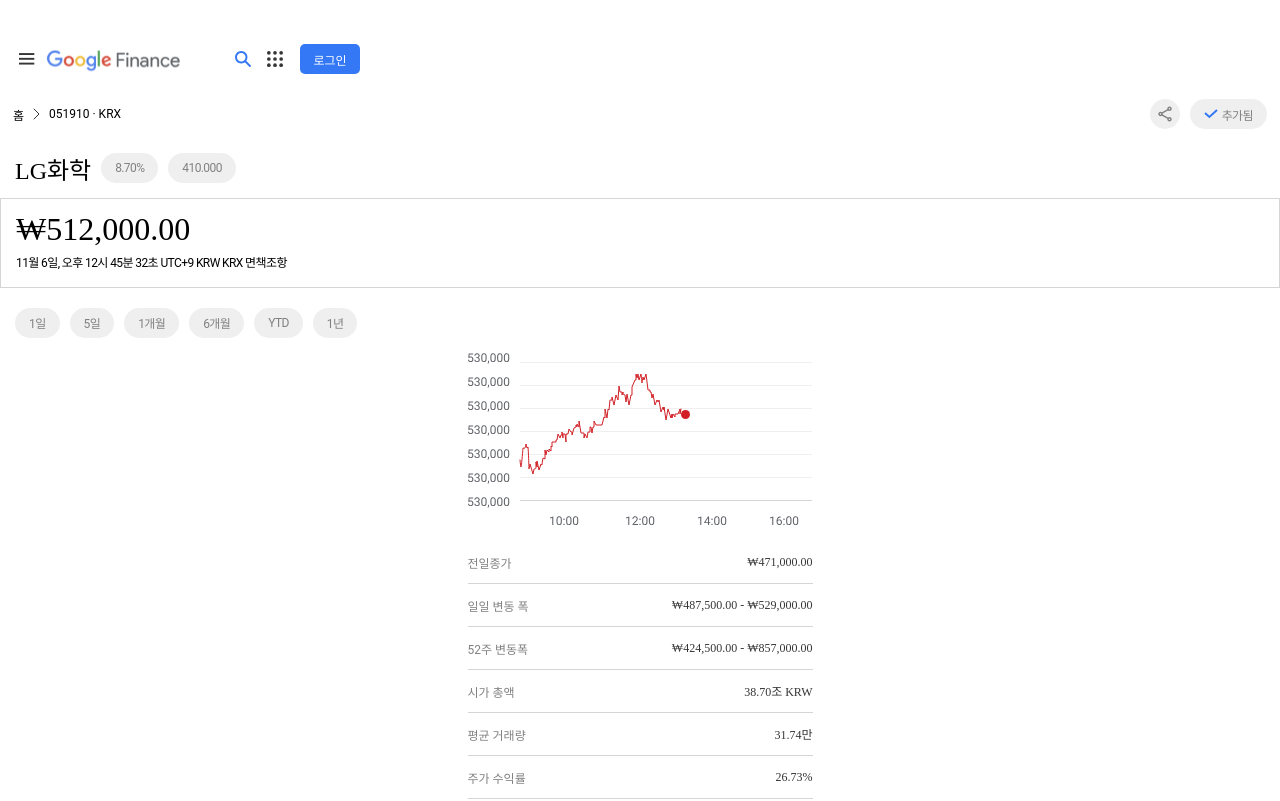
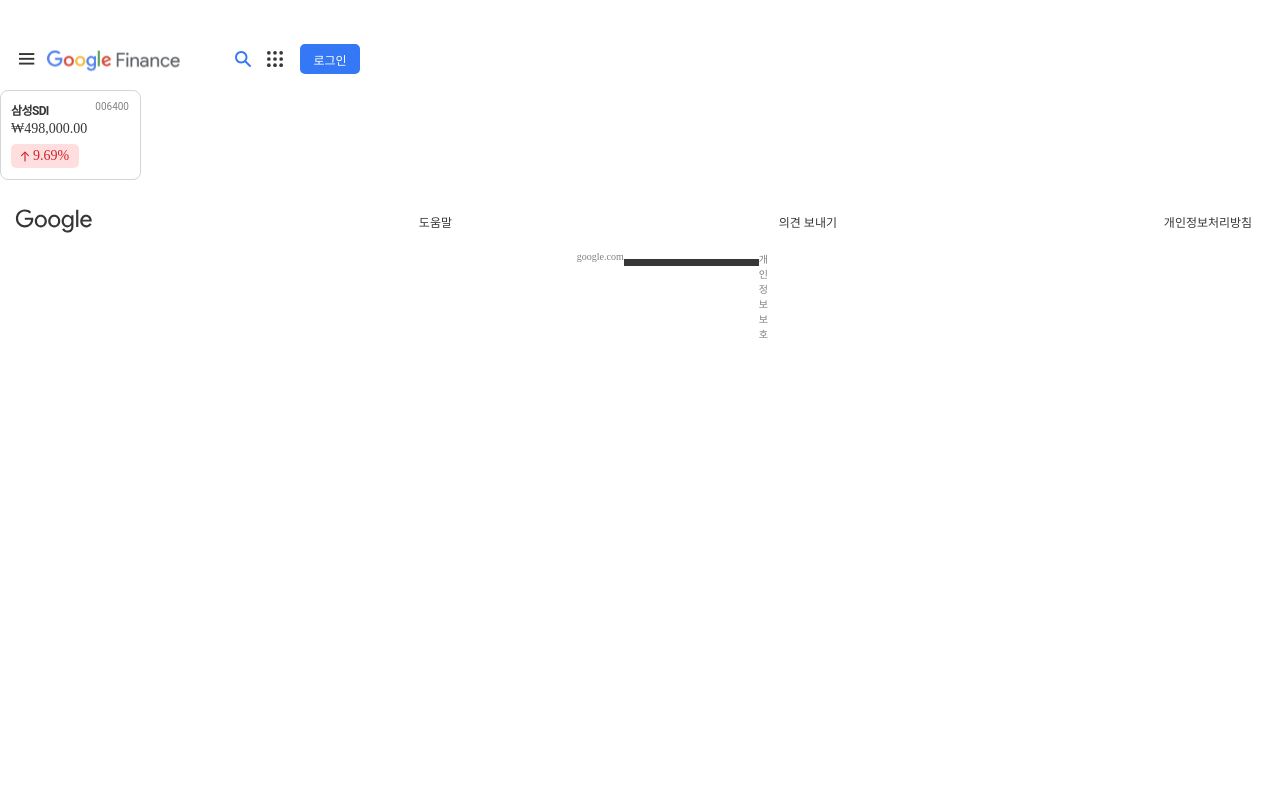
Before and after one commit to DOSOPT-CDS-WEB-TEAM2/CLIENT, a React (Vite) app in the folder google-finance/: page /detail in a window 1280 px wide. Shown: the top 801 px of the page. Built offline with nearby package versions, Linux system fonts and the light colour scheme; the HTML template or start-up script is replaced by a standard one.

Commit message:
feat/#25 : compareIndex

```diff
--- /dev/null
+++ b/google-finance/src/components/Detail/Compare/CompareIndex.jsx
@@ -0,0 +1,60 @@
+import React from 'react';
+import styled from 'styled-components';
+import { SearchIcon } from '../../../assets';
+import theme from '../../../styles/theme';
+import { PercentButton, PercentButtonContainer } from '../../Common/PercentButton';
+
+const CompareIndex = () => {
+  return (
+    <St.Container>
+      <St.NameCodeContainer>
+        <St.Name>삼성SDI</St.Name>
+        <St.Code>006400</St.Code>
+      </St.NameCodeContainer>
+
+      <St.Price>₩498,000.00</St.Price>
+      <PercentButtonContainer>
+        {' '}
+        <PercentButton isSmall={true} isUp={true} value={'9.69%'} />
+      </PercentButtonContainer>
+    </St.Container>
+  );
+};
+
+export default CompareIndex;
+
+const St = {
+  Container: styled.div`
+    display: flex;
+    flex-direction: column;
+
+    width: 14.1rem;
+    height: 9rem;
+    padding: 1rem 1.1rem 1rem 1rem;
+
+    border: 0.1rem solid ${theme.colors.gray_3};
+    border-radius: 8px;
+  `,
+  NameCodeContainer: styled.div`
+    display: flex;
+    justify-content: space-between;
+
+    width: 100%;
+    height: 1.4rem;
+    margin-bottom: 0.6rem;
+  `,
+  Name: styled.span`
+    ${theme.fonts.roboto_12_bold}
+    color: ${theme.colors.gray_1};
+  `,
+  Code: styled.span`
+    ${theme.fonts.roboto_10}
+    color:${theme.colors.gray_2};
+  `,
+  Price: styled.div`
+    ${theme.fonts.productsans_14}
+    color: ${theme.colors.gray_1};
+
+    margin-bottom: 0.7rem;
+  `,
+};
--- a/google-finance/src/pages/MainDetail.jsx
+++ b/google-finance/src/pages/MainDetail.jsx
@@ -5,14 +5,16 @@ import { PercentButton, PercentButtonContainer } from '../components/Common/Perc
 import MainInfo from '../components/Detail/MainInfo/MainInfo';
 import Graph from '../components/Detail/Graph/Graph';
 import Compare from '../components/Detail/Compare/Compare';
+import CompareIndex from '../components/Detail/Compare/CompareIndex';
 
 const MainDetail = () => {
   return (
     <HomeWrapper>
-      <HeaderIndex />
+      {/* <HeaderIndex />
       <MainInfo />
       <Graph />
-      <Compare />
+      <Compare /> */}
+      <CompareIndex />
     </HomeWrapper>
   );
 };
```
